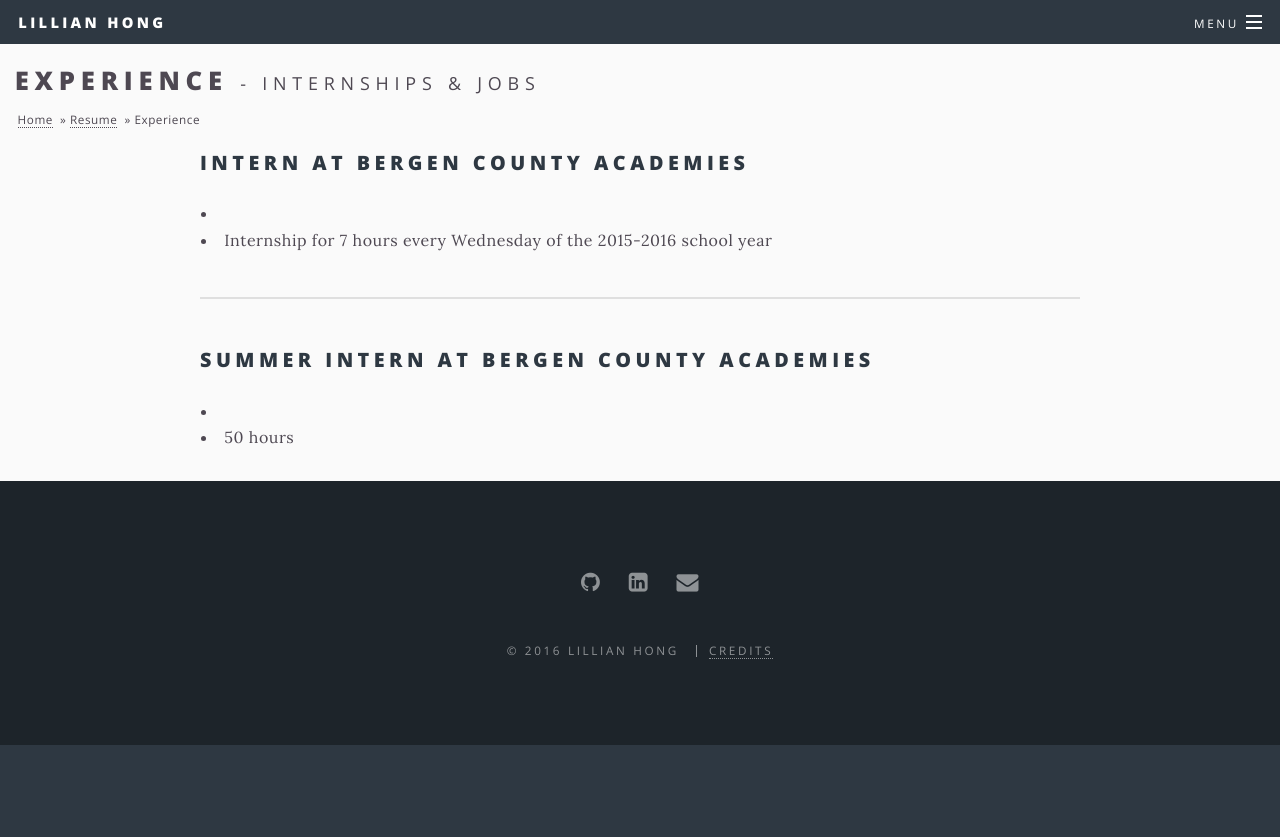
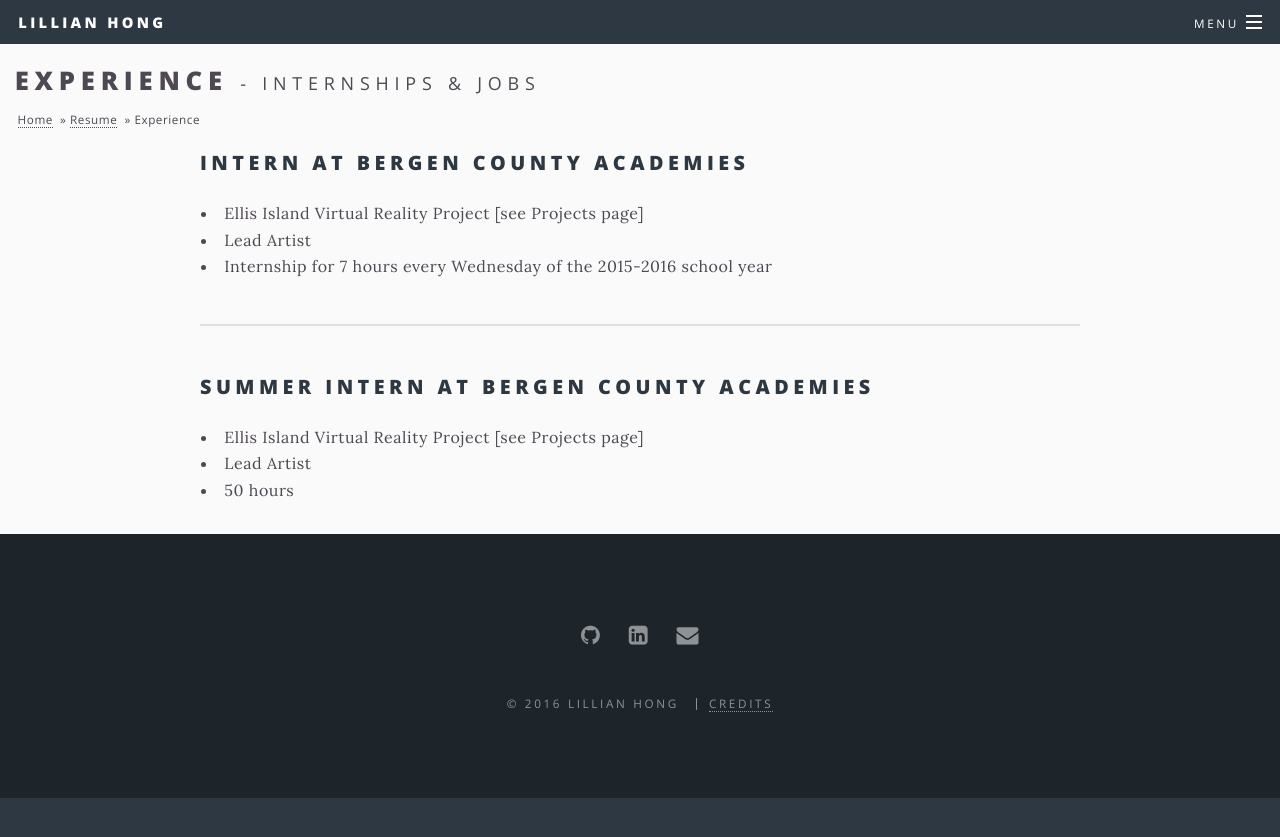
Before and after one commit to lillianhong/lillianhong.github.io, a Jekyll site: the page built from _posts/2016-01-04-experience.html, in a window 1280 px wide. Shown: the top 837 px of the page. Built offline with Jekyll 4.4.1, drawn with Linux system fonts in a browser that asks for light colours.

Commit message:
formatting

```diff
--- a/_posts/2016-01-02-publications.html
+++ b/_posts/2016-01-02-publications.html
@@ -7,7 +7,7 @@ tags: featured
 
 ---
 
-<h3>Celebrating Art Fall 2015</h3>
+<h2>Celebrating Art Fall 2015</h2>
 
 <p>
 	<a href="http://lillianhong.github.io/images/artwork/e.jpg" target="_blank">
@@ -21,7 +21,7 @@ tags: featured
 
 <hr />
 
-<h3>Celebrating Art Summer 2015</h3>
+<h2>Celebrating Art Summer 2015</h2>
 
 <p>
 	<a href="http://lillianhong.github.io/images/artwork/j.jpg" target="_blank">
@@ -35,7 +35,7 @@ tags: featured
 
 <hr />
 
-<h3>Celebrating Art Summer 2014</h3>
+<h2>Celebrating Art Summer 2014</h2>
 
 <p>
 	<a href="http://lillianhong.github.io/images/artwork/p.jpg" target="_blank">
--- a/_posts/2016-01-04-experience.html
+++ b/_posts/2016-01-04-experience.html
@@ -9,7 +9,8 @@ tags: featured
 
 <h2>Intern at Bergen County Academies</h2>
 <ul>
-<li><a href="http://lillianhong.github.io/projects/" target="Ellis Island project"></a></li>
+<li>Ellis Island Virtual Reality Project [see Projects page]</li>
+<li>Lead Artist</li>
 <li>Internship for 7 hours every Wednesday of the 2015-2016 school year</li>
 </ul>
 
@@ -17,6 +18,7 @@ tags: featured
 
 <h2>Summer Intern at Bergen County Academies</h2>
 <ul>
-<li><a href="http://lillianhong.github.io/projects/" target="Ellis Island project"></a></li>
+<li>Ellis Island Virtual Reality Project [see Projects page]</li>
+<li>Lead Artist</li>
 <li>50 hours</li>
 </ul>
```
Also changed, not shown: _posts/2016-01-05-education.html (+6 -1 lines), _posts/3006-09-22-subcattest-topic2.md (deleted, +0 -10 lines), _posts/3006-09-22-subcattest-topic3.md (deleted, +0 -10 lines).
